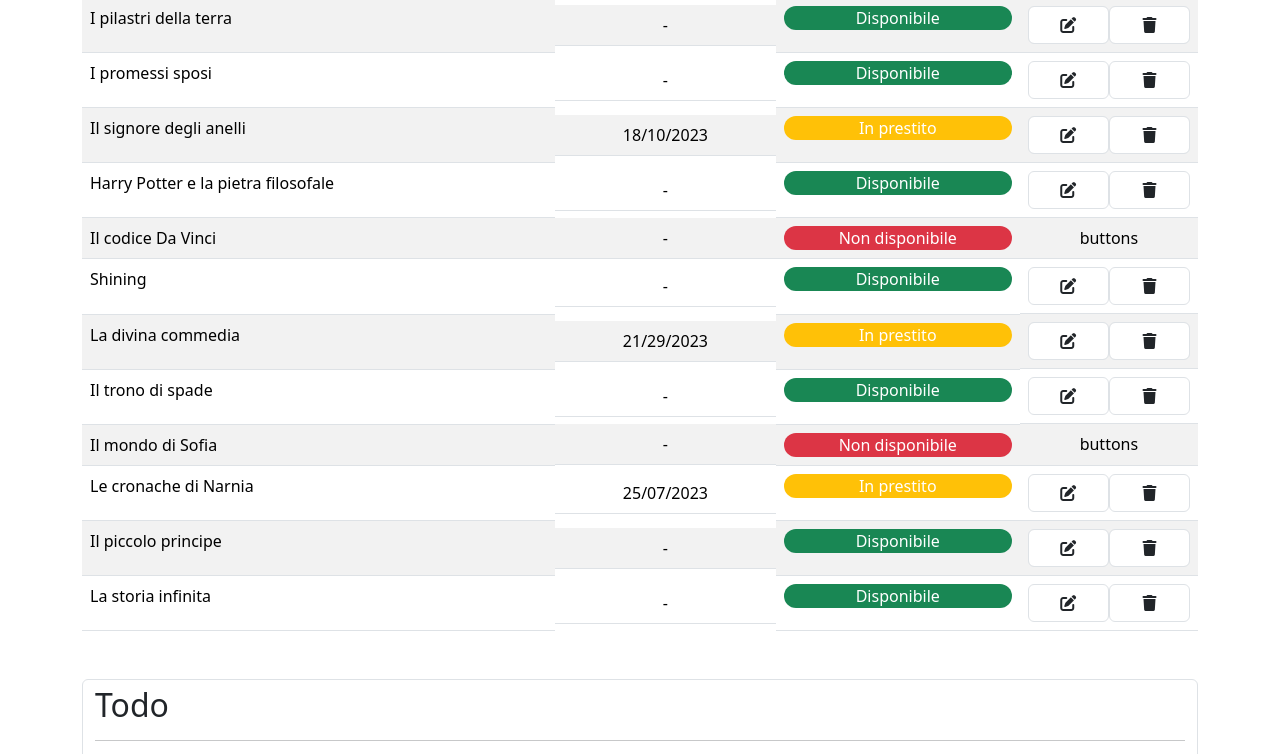
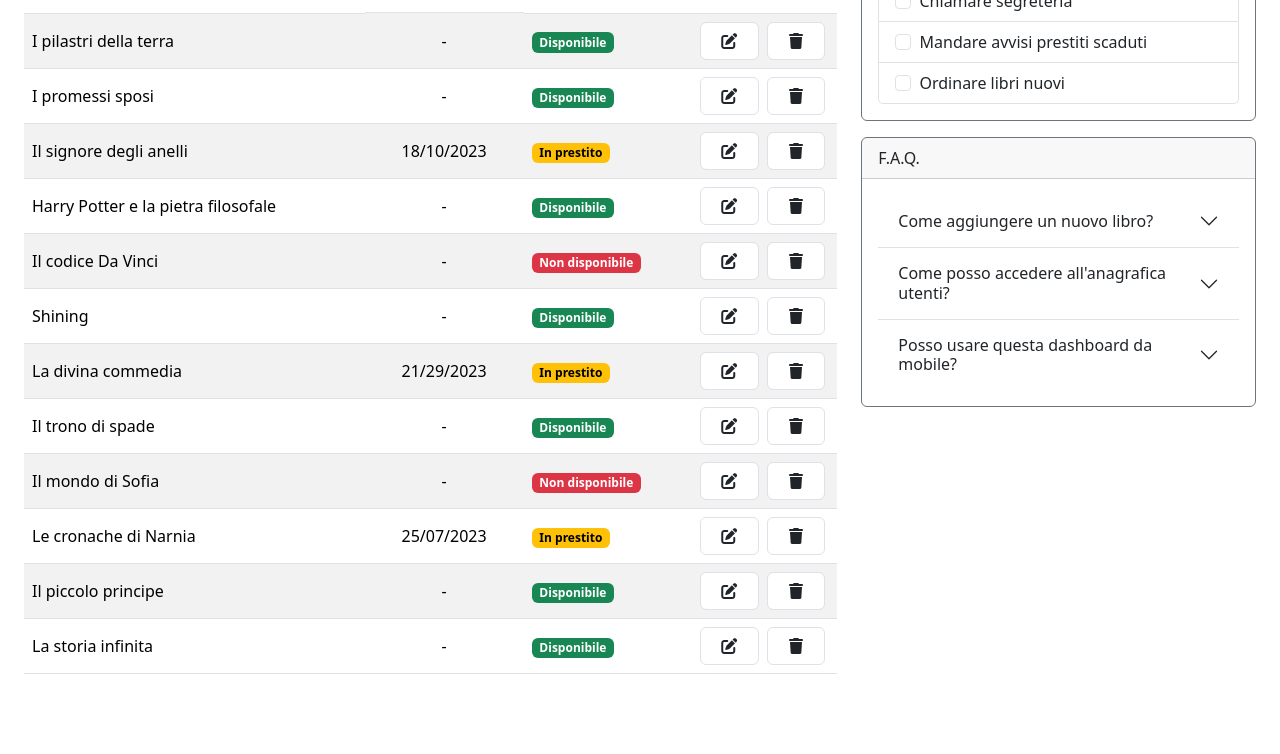
Before and after one commit to Yufei-Chang/html-css-bootstrap-dashboard, a plain HTML site: page index.html in a window 1280 px wide. Shown: the part 180-934 px from the top of the page. After the commit the page ends 894 px from the top, so only its background shows below. Drawn offline with nearby package versions, Linux system fonts and the light colour scheme.

Commit message:
feat: quando le cose funzionano... aaah...

```diff
--- a/index.html
+++ b/index.html
@@ -16,7 +16,7 @@
 </head>
 
 <body>
-    <nav class="navbar bg-dark navbar-expand-lg bg-body-tertiary" data-bs-theme="dark">
+    <nav class="navbar fixed-top bg-dark navbar-expand-lg bg-body-tertiary" data-bs-theme="dark">
         <div class="container-fluid">
             <img src="./img/duck.png" alt="Logo" width="30" height="24" class="d-inline-block align-text-top">
             <button class="navbar-toggler" type="button" data-bs-toggle="collapse"
@@ -48,12 +48,14 @@
     </nav>
 
     <!-- GRIGLIATA CENTRALE ARALEEEEEE -->
-    <div class="container text-center">
-        <div class="d-flex align-items-centers justify-content-between mt-4">
+    <div class="contenitorequellogrosso pt-5">
+        <div class="row p-4">
+        <div class="container text-center col-12 col-lg-8">
+            <div class="d-flex align-items-centers justify-content-between pt-4">
                 <h1 class="fw-light">Catalogo Libri</h1>
                 <button class="btn btn-primary" type="button">Aggiungi Libro</button>
             </div>
-        <table class="table table-striped">
+            <table class="table table-striped align-middle">
                 <thead>
                     <tr>
                         <th scope="col" class="text-start">Titolo</th>
@@ -65,140 +67,145 @@
                 <tbody>
                     <tr>
                         <td class="text-start">I pilastri della terra</td>
-                    <td class="d-none d-lg-block">-</td>
-                    <td>
-                        <div class="bg-success rounded-pill text-white">Disponibile</div>
+                        <td class="d-none d-lg-table-cell">-</td>
+                        <td class="text-start">
+                            <span class="badge text-bg-success">Disponibile</span>
                         </td>
                         <td class="d-flex align-items-centers justify-content-center">
-                        <div class=" form-control border"><i class="fa-solid fa-pen-to-square"></i></div>
-                        <div class=" form-control border"><i class="fa-solid fa-trash"></i></div>
+                            <div class=" form-control border mx-1"><i class="fa-solid fa-pen-to-square"></i></div>
+                            <div class=" form-control border mx-1"><i class="fa-solid fa-trash"></i></div>
                         </td>
                     </tr>
                     <tr>
                         <td class="text-start">I promessi sposi</td>
-                    <td class="d-none d-lg-block">-</td>
-                    <td>
-                        <div class="bg-success rounded-pill text-white">Disponibile</div>
+                        <td class="d-none d-lg-table-cell">-</td>
+                        <td class="text-start">
+                            <span class="badge text-bg-success">Disponibile</span>
                         </td>
                         <td class="d-flex align-items-centers justify-content-center">
-                        <div class=" form-control border"><i class="fa-solid fa-pen-to-square"></i></div>
-                        <div class=" form-control border"><i class="fa-solid fa-trash"></i></div>
+                            <button class="form-control border btn-sm mx-1"><i class="fa-solid fa-pen-to-square"></i></button>
+                            <div class=" form-control border mx-1"><i class="fa-solid fa-trash"></i></div>
                         </td>
                     </tr>
                     <tr>
                         <td class="text-start">Il signore degli anelli</td>
-                    <td class="d-none d-lg-block">18/10/2023</td>
-                    <td>
-                        <div class="bg-warning rounded-pill text-white">In prestito</div>
+                        <td class="d-none d-lg-table-cell">18/10/2023</td>
+                        <td class="text-start">
+                            <span class="badge text-bg-warning">In prestito</span>
                         </td>
                         <td class="d-flex align-items-centers justify-content-center">
-                        <div class=" form-control border"><i class="fa-solid fa-pen-to-square"></i></div>
-                        <div class=" form-control border"><i class="fa-solid fa-trash"></i></div>
+                            <div class=" form-control border mx-1"><i class="fa-solid fa-pen-to-square"></i></div>
+                            <div class=" form-control border mx-1"><i class="fa-solid fa-trash"></i></div>
                         </td>
                     </tr>
                     <tr>
                         <td class="text-start">Harry Potter e la pietra filosofale</td>
-                    <td class="d-none d-lg-block">-</td>
-                    <td>
-                        <div class="bg-success rounded-pill text-white">Disponibile</div>
+                        <td class="d-none d-lg-table-cell">-</td>
+                        <td class="text-start">
+                            <span class="badge text-bg-success">Disponibile</span>
                         </td>
                         <td class="d-flex align-items-centers justify-content-center">
-                        <div class=" form-control border"><i class="fa-solid fa-pen-to-square"></i></div>
-                        <div class=" form-control border"><i class="fa-solid fa-trash"></i></div>
+                            <div class=" form-control border mx-1"><i class="fa-solid fa-pen-to-square"></i></div>
+                            <div class=" form-control border mx-1"><i class="fa-solid fa-trash"></i></div>
                         </td>
                     </tr>
                     <tr>
                         <td class="text-start">Il codice Da Vinci</td>
-                    <td class="d-none d-lg-block">-</td>
-                    <td>
-                        <div class="text-nowrap bg-danger rounded-pill text-white">Non disponibile</div>
+                        <td class="d-none d-lg-table-cell">-</td>
+                        <td class="text-start">
+                            <span class="badge text-bg-danger">Non disponibile</span>
                         </td>
-                    <td>buttons</td>
+                        <td class="d-flex align-items-centers justify-content-center">
+                            <div class=" form-control border mx-1"><i class="fa-solid fa-pen-to-square"></i></div>
+                            <div class=" form-control border mx-1"><i class="fa-solid fa-trash"></i></div>
+                        </td>
                     </tr>
                     <tr>
                         <td class="text-start">Shining</td>
-                    <td class="d-none d-lg-block">-</td>
-                    <td>
-                        <div class="bg-success rounded-pill text-white">Disponibile</div>
+                        <td class="d-none d-lg-table-cell">-</td>
+                        <td class="text-start">
+                            <span class="badge text-bg-success">Disponibile</span>
                         </td>
                         <td class="d-flex align-items-centers justify-content-center">
-                        <div class=" form-control border"><i class="fa-solid fa-pen-to-square"></i></div>
-                        <div class=" form-control border"><i class="fa-solid fa-trash"></i></div>
+                            <div class=" form-control border mx-1"><i class="fa-solid fa-pen-to-square"></i></div>
+                            <div class=" form-control border mx-1"><i class="fa-solid fa-trash"></i></div>
                         </td>
                     </tr>
                     <tr>
                         <td class="text-start">La divina commedia</td>
-                    <td class="d-none d-lg-block">21/29/2023</td>
-                    <td>
-                        <div class="bg-warning rounded-pill text-white">In prestito</div>
+                        <td class="d-none d-lg-table-cell">21/29/2023</td>
+                        <td class="text-start">
+                            <span class="badge text-bg-warning">In prestito</span>
                         </td>
                         <td class="d-flex align-items-centers justify-content-center">
-                        <div class=" form-control border"><i class="fa-solid fa-pen-to-square"></i></div>
-                        <div class=" form-control border"><i class="fa-solid fa-trash"></i></div>
+                            <div class=" form-control border mx-1"><i class="fa-solid fa-pen-to-square"></i></div>
+                            <div class=" form-control border mx-1"><i class="fa-solid fa-trash"></i></div>
                         </td>
                     </tr>
                     <tr>
                         <td class="text-start">Il trono di spade</td>
-                    <td class="d-none d-lg-block">-</td>
-                    <td>
-                        <div class="bg-success rounded-pill text-white">Disponibile</div>
+                        <td class="d-none d-lg-table-cell">-</td>
+                        <td class="text-start">
+                            <span class="badge text-bg-success">Disponibile</span>
                         </td>
                         <td class="d-flex align-items-centers justify-content-center">
-                        <div class=" form-control border"><i class="fa-solid fa-pen-to-square"></i></div>
-                        <div class=" form-control border"><i class="fa-solid fa-trash"></i></div>
+                            <div class=" form-control border mx-1"><i class="fa-solid fa-pen-to-square"></i></div>
+                            <div class=" form-control border mx-1"><i class="fa-solid fa-trash"></i></div>
                         </td>
                     </tr>
                     <tr>
                         <td class="text-start">Il mondo di Sofia</td>
-                    <td class="d-none d-lg-block">-</td>
-                    <td>
-                        <div class="text-nowrap bg-danger rounded-pill text-white">Non disponibile</div>
+                        <td class="d-none d-lg-table-cell">-</td>
+                        <td class="text-start">
+                            <span class="badge text-bg-danger">Non disponibile</span>
                         </td>
-                    <td>buttons</td>
+                        <td class="d-flex align-items-centers justify-content-center">
+                            <div class=" form-control border mx-1"><i class="fa-solid fa-pen-to-square"></i></div>
+                            <div class=" form-control border mx-1"><i class="fa-solid fa-trash"></i></div>
+                        </td>
                     </tr>
                     <tr>
                         <td class="text-start">Le cronache di Narnia</td>
-                    <td class="d-none d-lg-block">25/07/2023</td>
-                    <td>
-                        <div class="bg-warning rounded-pill text-white">In prestito</div>
+                        <td class="d-none d-lg-table-cell">25/07/2023</td>
+                        <td class="text-start">
+                            <span class="badge text-bg-warning">In prestito</span>
                         </td>
                         <td class="d-flex align-items-centers justify-content-center">
-                        <div class=" form-control border"><i class="fa-solid fa-pen-to-square"></i></div>
-                        <div class=" form-control border"><i class="fa-solid fa-trash"></i></div>
+                            <div class=" form-control border mx-1"><i class="fa-solid fa-pen-to-square"></i></div>
+                            <div class=" form-control border mx-1"><i class="fa-solid fa-trash"></i></div>
                         </td>
                     </tr>
                     <tr>
                         <td class="text-start">Il piccolo principe</td>
-                    <td class="d-none d-lg-block">-</td>
-                    <td>
-                        <div class="bg-success rounded-pill text-white">Disponibile</div>
+                        <td class="d-none d-lg-table-cell">-</td>
+                        <td class="text-start">
+                            <span class="badge text-bg-success">Disponibile</span>
                         </td>
                         <td class="d-flex align-items-centers justify-content-center">
-                        <div class=" form-control border"><i class="fa-solid fa-pen-to-square"></i></div>
-                        <div class=" form-control border"><i class="fa-solid fa-trash"></i></div>
+                            <div class=" form-control border mx-1"><i class="fa-solid fa-pen-to-square"></i></div>
+                            <div class=" form-control border mx-1"><i class="fa-solid fa-trash"></i></div>
                         </td>
                     </tr>
                     <tr>
                         <td class="text-start">La storia infinita</td>
-                    <td class="d-none d-lg-block">-</td>
-                    <td>
-                        <div class="bg-success rounded-pill text-white">Disponibile</div>
+                        <td class="d-none d-lg-table-cell">-</td>
+                        <td class="text-start">
+                            <span class="badge text-bg-success">Disponibile</span>
                         </td>
                         <td class="d-flex align-items-centers justify-content-center">
-                        <div class=" form-control border"><i class="fa-solid fa-pen-to-square"></i></div>
-                        <div class=" form-control border"><i class="fa-solid fa-trash"></i></div>
+                            <div class=" form-control border mx-1"><i class="fa-solid fa-pen-to-square"></i></div>
+                            <div class=" form-control border mx-1"><i class="fa-solid fa-trash"></i></div>
                         </td>
                     </tr>
                 </tbody>
             </table>
         </div>
         <!-- BLOCCO DUE COLONNE -->
-    <div class="container mt-5">
+        <div class="container col-12 col-lg-4 mt-3">
             <!-- SEZIONE VAMOS TODOSSSSS -->
-        <div class="form-control border">
-            <h2 class="fw-3">Todo</h2>
-            <hr>
-            <ul class="list-group">
+            <div class="card border-secondary">
+                <h2 class="card-header">Todo</h2>
+                <ul class="list-group p-3">
                     <li class="list-group-item">
                         <input class="form-check-input me-1" type="checkbox" value="" id="firstCheckbox">
                         <label class="form-check-label" for="firstCheckbox">Chiamare segreteria</label>
@@ -215,14 +222,15 @@
             </div>
 
             <!-- SEZIONE WHAT THE FAQ?! -->
-        <div class="form-control border mt-4 mb-4">
-            <h2 class="fw-3">F.A.Q.</h2>
-            <hr>
+            <div class="card border-secondary mt-3 mb-4">
+                <div class="card-header">F.A.Q.</div>
+                <div class="card-body">
                 <div class="accordion accordion-flush" id="accordionFlushExample">
                     <div class="accordion-item">
                         <h2 class="accordion-header">
                             <button class="accordion-button collapsed" type="button" data-bs-toggle="collapse"
-                            data-bs-target="#flush-collapseOne" aria-expanded="false" aria-controls="flush-collapseOne">
+                                data-bs-target="#flush-collapseOne" aria-expanded="false"
+                                aria-controls="flush-collapseOne">
                                 Come aggiungere un nuovo libro?
                             </button>
                         </h2>
@@ -236,7 +244,8 @@
                     <div class="accordion-item">
                         <h2 class="accordion-header">
                             <button class="accordion-button collapsed" type="button" data-bs-toggle="collapse"
-                            data-bs-target="#flush-collapseTwo" aria-expanded="false" aria-controls="flush-collapseTwo">
+                                data-bs-target="#flush-collapseTwo" aria-expanded="false"
+                                aria-controls="flush-collapseTwo">
                                 Come posso accedere all'anagrafica utenti?
                             </button>
                         </h2>
@@ -253,7 +262,9 @@
                 </div>
             </div>
             </div>
-
+        </div>
+    </div>
+    </div>
 </body>
 
 </html>
```
Lines whose indentation alone changed are shown as unchanged.
